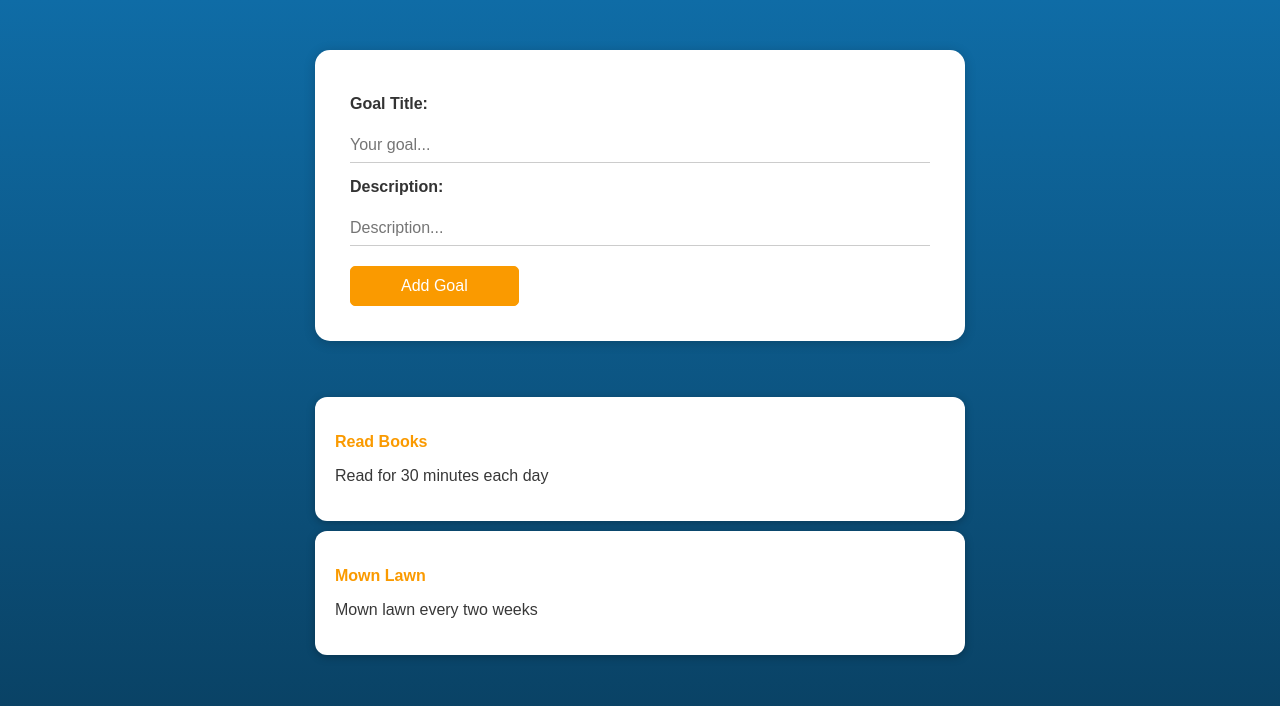
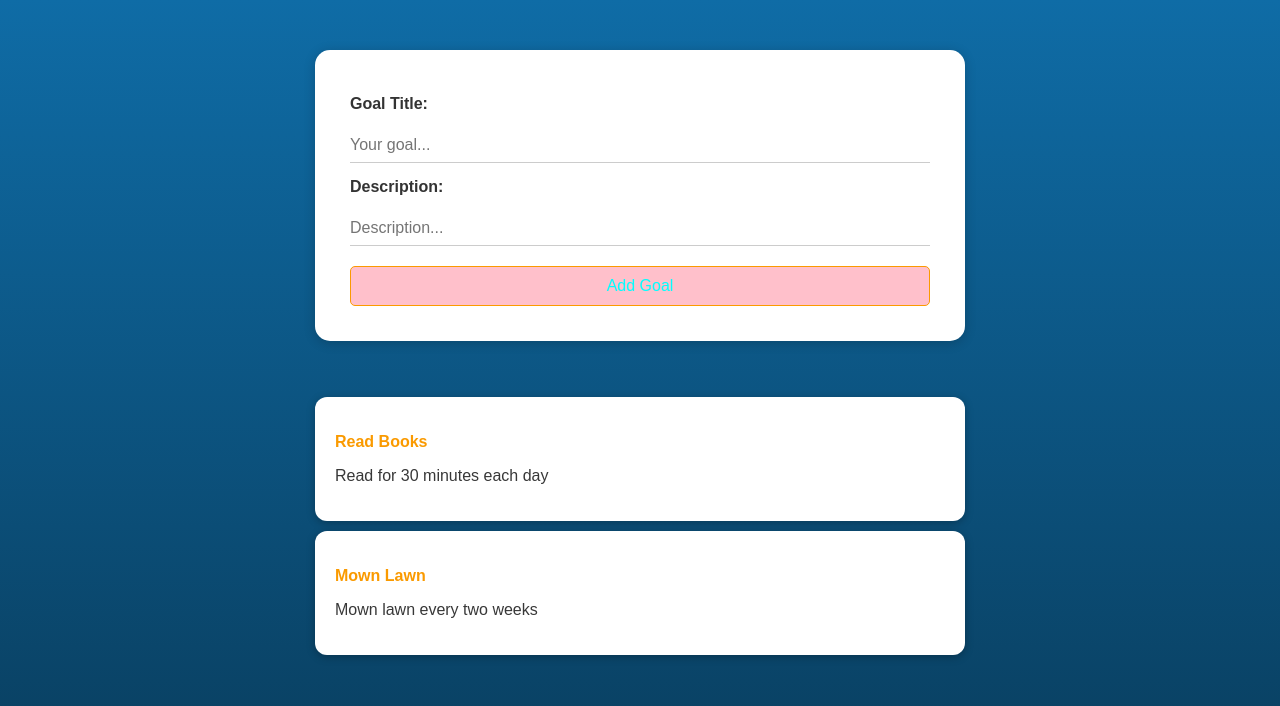
Before and after one commit to krsticn/goal-tracker, a React (Create React App) app: page / in a window 1280 px wide. Shown: the top 706 px of the page. Built offline with nearby package versions, Linux system fonts and the light colour scheme.

Commit message:
This is a test pull request (#2)
* Red Button

* Rebased to green color button

* Button Pink Color

* Green Color Hover

* Mobile Width 100%

Co-authored-by: Nikola Krstic <n.krstic@gentechinnovations.com>

```diff
--- a/package.json
+++ b/package.json
@@ -8,7 +8,7 @@
     "@testing-library/user-event": "^13.5.0",
     "react": "^18.1.0",
     "react-dom": "^18.1.0",
-    "react-scripts": "^2.1.3",
+    "react-scripts": "^5.0.1",
     "web-vitals": "^2.1.4"
   },
   "scripts": {
--- a/src/components/UI/Button.module.css
+++ b/src/components/UI/Button.module.css
@@ -8,6 +8,8 @@
     cursor: pointer;
     border-radius: 5px;
     margin: 5px 0px;
+    background-color: pink;
+    color: cyan;
   }
 
   .button:focus {
@@ -18,10 +20,11 @@
   .button:active {
     background: #ffa20b;
     border-color: #ffa20b;
+    background-color: green;
   }
 
   @media only screen and (min-width: 600px) {
     .button {
-      width:auto;
+      width:100%;
     }
   }
```
Also changed, not shown: 1 other file (tests, documents, lock files or other folders).
